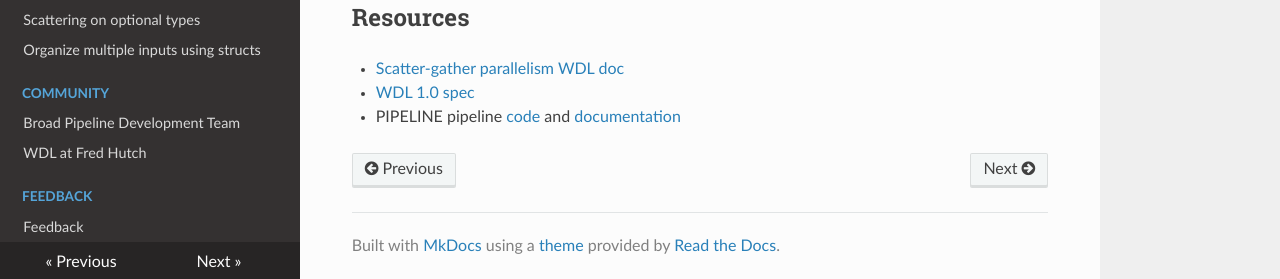
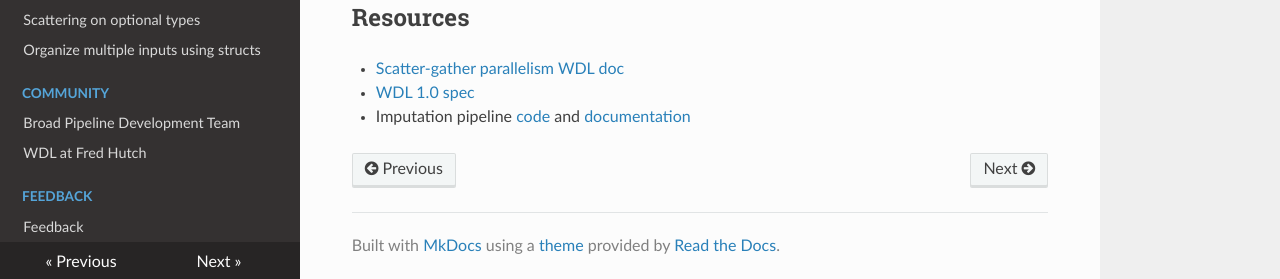
Before and after one commit to openwdl/wdl-docs, an MkDocs documentation site: the page built from docs/WDL/scattering_array.md, in a window 1280 px wide and 900 px high, scrolled down 2416 px. Shown: the part 618-897 px from the top of the window. Built offline with MkDocs 1.6.1, drawn with Linux system fonts in a browser that asks for light colours; nearby versions of some CDN libraries.

Commit message:
Update scattering_array.md

```diff
--- a/docs/WDL/scattering_array.md
+++ b/docs/WDL/scattering_array.md
@@ -139,4 +139,4 @@ workflow Imputation {
 
 - [Scatter-gather parallelism WDL doc](ScatterGather_parallelism.md)
 - [WDL 1.0 spec](https://github.com/openwdl/wdl/blob/main/versions/1.0/SPEC.md)
-- PIPELINE pipeline [code](https://github.com/broadinstitute/warp/blob/master/pipelines/broad/arrays/imputation/Imputation.wdl) and [documentation](https://broadinstitute.github.io/warp/docs/Pipelines/Imputation_Pipeline/README)
+- Imputation pipeline [code](https://github.com/broadinstitute/warp/blob/master/pipelines/broad/arrays/imputation/Imputation.wdl) and [documentation](https://broadinstitute.github.io/warp/docs/Pipelines/Imputation_Pipeline/README)
```
